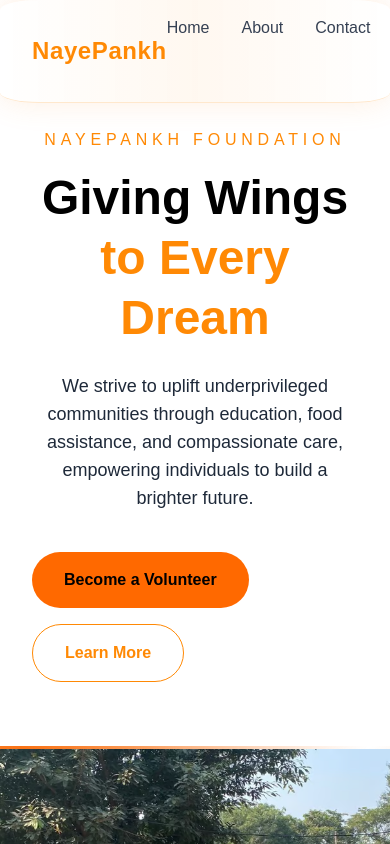
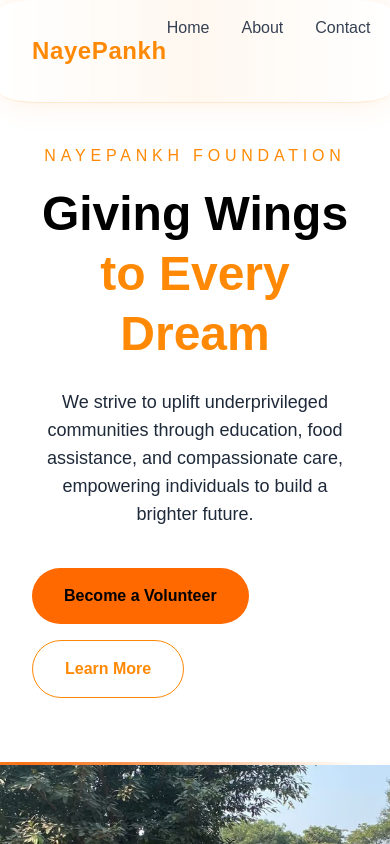
Before and after one commit to bhaardwajkhyati-cell/NayePankh, a Next.js app in the folder nayepankh-foundation/: page / in a window 390 px wide. Shown: the top 844 px of the page. Built offline with nearby package versions, Linux system fonts and the light colour scheme.

Commit message:
making responsive for mobile

```diff
--- a/nayepankh-foundation/src/app/components/Hero.jsx
+++ b/nayepankh-foundation/src/app/components/Hero.jsx
@@ -2,7 +2,7 @@
 
 export default function HeroSection() {
   return (
-    <section id = "hero" className="bg-white text-black dark:bg-black dark:text-white px-8 pt-32 pb-20 transition-colors duration-300">
+    <section id = "hero" className="bg-white text-black dark:bg-black dark:text-white px-8 pt-36 pb-20 transition-colors duration-300">
       <div className="max-w-7xl mx-auto flex flex-col lg:flex-row items-center justify-between gap-16">
 
         {/* Left Side */}
```
